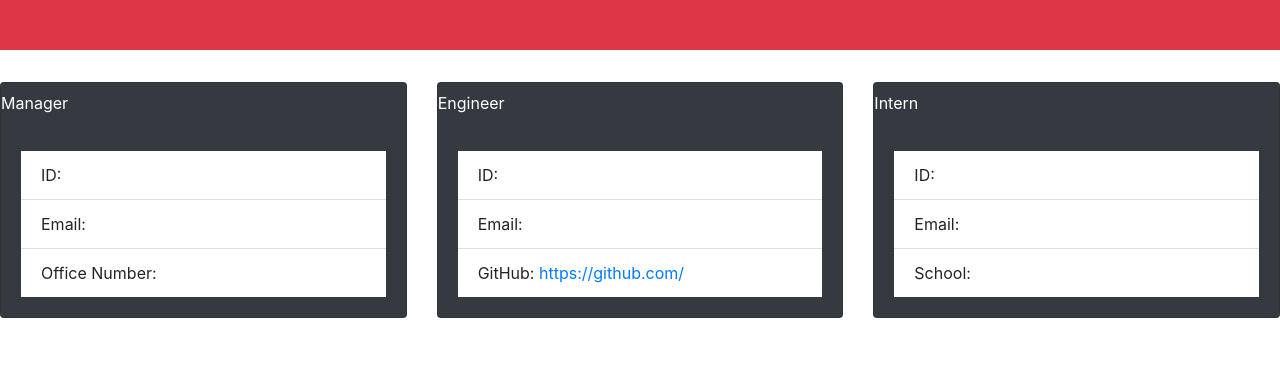
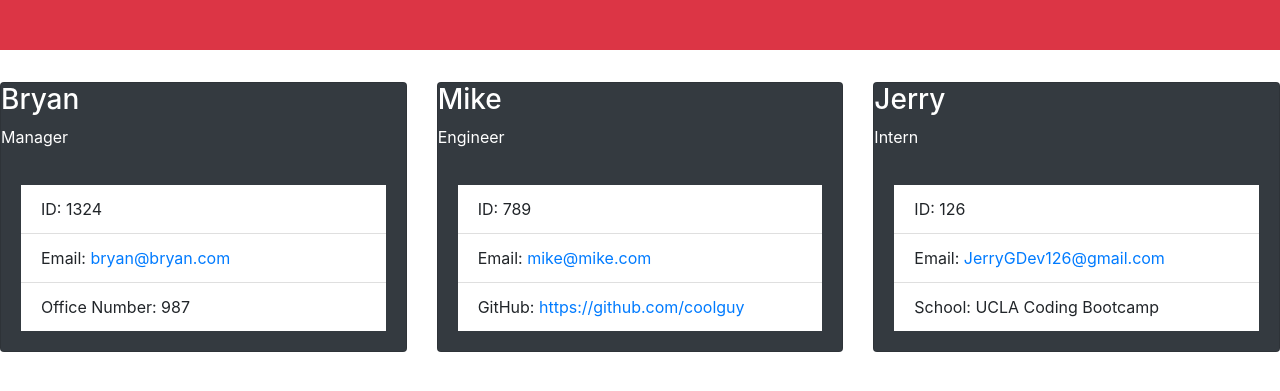
Before and after one commit to JGuerrero126/Team-Profile-Generator, a website: page dist/index.html in a window 1280 px wide. Shown: the part 153-544 px from the top of the page. Drawn offline with nearby package versions, Linux system fonts and the light colour scheme.

Commit message:
New Video and fixed the dist issue

```diff
--- a/dist/index.html
+++ b/dist/index.html
@@ -18,37 +18,37 @@
 <div class="card-deck">
 
         <div class="card bg-dark">
-            <h3 class="text-white"></h3>
+            <h3 class="text-white">Bryan</h3>
             <p class="text-white">Manager</p>
             <div class="card-body">
                 <ul class="list-group list-group-flush">
-                    <li class="list-group-item">ID: </li>
-                    <li class="list-group-item">Email: <a href="mailto:"></a></li>
-                    <li class="list-group-item">Office Number: </li>
+                    <li class="list-group-item">ID: 1324</li>
+                    <li class="list-group-item">Email: <a href="mailto:bryan@bryan.com">bryan@bryan.com</a></li>
+                    <li class="list-group-item">Office Number: 987</li>
                 </ul>
             </div>
         </div>
 
         <div class="card bg-dark">
-              <h3 class="text-white"></h3>
+              <h3 class="text-white">Mike</h3>
               <p class="text-white">Engineer</p>
               <div class="card-body">
                   <ul class="list-group list-group-flush">
-                      <li class="list-group-item">ID: </li>
-                      <li class="list-group-item">Email: <a href="mailto:"></a></li>
-                      <li class="list-group-item">GitHub: <a href="https://github.com/">https://github.com/</a></li>
+                      <li class="list-group-item">ID: 789</li>
+                      <li class="list-group-item">Email: <a href="mailto:mike@mike.com">mike@mike.com</a></li>
+                      <li class="list-group-item">GitHub: <a href="https://github.com/coolguy">https://github.com/coolguy</a></li>
                   </ul>
               </div>
         </div>
 
           <div class="card bg-dark">
-                <h3 class="text-white"></h3>
+                <h3 class="text-white">Jerry</h3>
                 <p class="text-white">Intern</p>
                 <div class="card-body">
                     <ul class="list-group list-group-flush">
-                        <li class="list-group-item">ID: </li>
-                        <li class="list-group-item">Email: <a href="mailto:"></a></li>
-                        <li class="list-group-item">School: </li>
+                        <li class="list-group-item">ID: 126</li>
+                        <li class="list-group-item">Email: <a href="mailto:JerryGDev126@gmail.com">JerryGDev126@gmail.com</a></li>
+                        <li class="list-group-item">School: UCLA Coding Bootcamp</li>
                     </ul>
                 </div>
           </div>
```
Also changed, not shown: README.md.
